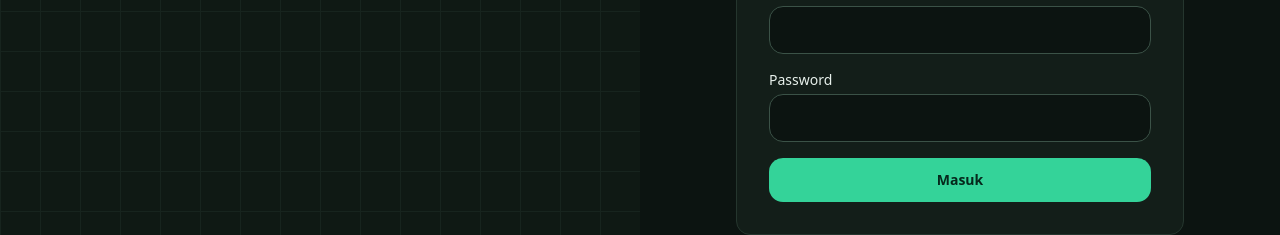
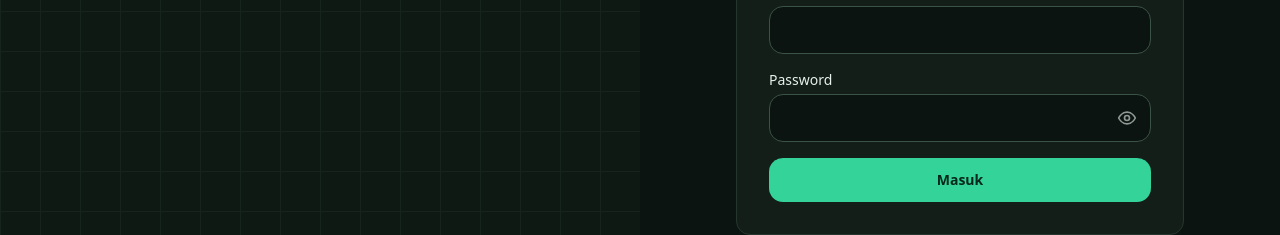
Before and after one commit to imamfailaka/RAKIT-RAK-dan-KIT-, a Next.js app in the folder fe/fe-inventori/: page /auth/login in a window 1280 px wide. Shown: the part 349-584 px from the top of the page. Built offline with nearby package versions, Linux system fonts and the light colour scheme.

Commit message:
feat(fe): tambah ikon mata untuk tampilkan/sembunyikan password
Komponen Input kini menampilkan tombol ikon mata pada input type="password"
(halaman login & form admin users). Disertai test password-toggle.

```diff
--- a/fe/fe-inventori/components/Input.tsx
+++ b/fe/fe-inventori/components/Input.tsx
@@ -1,23 +1,79 @@
-import type { InputHTMLAttributes } from "react";
+"use client";
+
+import { useState, type InputHTMLAttributes } from "react";
 
 type Props = InputHTMLAttributes<HTMLInputElement> & { label: string; error?: string };
 
-export default function Input({ label, error, id, className = "", ...rest }: Props) {
+function EyeIcon({ open }: { open: boolean }) {
+  return (
+    <svg
+      aria-hidden="true"
+      width="20"
+      height="20"
+      viewBox="0 0 24 24"
+      fill="none"
+      stroke="currentColor"
+      strokeWidth="2"
+      strokeLinecap="round"
+      strokeLinejoin="round"
+    >
+      {open ? (
+        <>
+          <path d="M2 12s3.5-7 10-7 10 7 10 7-3.5 7-10 7S2 12 2 12Z" />
+          <circle cx="12" cy="12" r="3" />
+        </>
+      ) : (
+        <>
+          <path d="M9.9 4.2A10.4 10.4 0 0 1 12 4c6.5 0 10 8 10 8a17.6 17.6 0 0 1-3.2 4.2" />
+          <path d="M6.6 6.6C3.8 8.4 2 12 2 12s3.5 8 10 8a9.9 9.9 0 0 0 5.4-1.6" />
+          <path d="M9.9 9.9a3 3 0 0 0 4.2 4.2" />
+          <path d="m2 2 20 20" />
+        </>
+      )}
+    </svg>
+  );
+}
+
+export default function Input({ label, error, id, className = "", type, ...rest }: Props) {
   const inputId = id ?? rest.name ?? label;
+  const isPassword = type === "password";
+  const [visible, setVisible] = useState(false);
+
+  const input = (
+    <input
+      id={inputId}
+      type={isPassword && visible ? "text" : type}
+      aria-invalid={error ? true : undefined}
+      aria-describedby={error ? `${inputId}-error` : undefined}
+      className={`h-12 w-full rounded-[14px] border bg-canvas px-3.5 text-[15px] outline-none focus:ring-2 focus:ring-accent ${
+        isPassword ? "pr-12" : ""
+      } ${error ? "border-danger-ink" : "border-line-strong"} ${className}`}
+      {...rest}
+    />
+  );
+
   return (
     <div className="flex flex-col gap-1">
       <label htmlFor={inputId} className="text-sm font-medium text-ink">
         {label}
       </label>
-      <input
-        id={inputId}
-        aria-invalid={error ? true : undefined}
-        aria-describedby={error ? `${inputId}-error` : undefined}
-        className={`h-12 rounded-[14px] border bg-canvas px-3.5 text-[15px] outline-none focus:ring-2 focus:ring-accent ${
-          error ? "border-danger-ink" : "border-line-strong"
-        } ${className}`}
-        {...rest}
-      />
+      {isPassword ? (
+        <div className="relative">
+          {input}
+          <button
+            type="button"
+            onClick={() => setVisible((v) => !v)}
+            aria-label={visible ? "Sembunyikan password" : "Tampilkan password"}
+            aria-pressed={visible}
+            aria-controls={inputId}
+            className="absolute inset-y-0 right-0 flex w-12 items-center justify-center rounded-r-[14px] text-ink/60 hover:text-ink focus-visible:outline-none focus-visible:ring-2 focus-visible:ring-accent"
+          >
+            <EyeIcon open={!visible} />
+          </button>
+        </div>
+      ) : (
+        input
+      )}
       {error && (
         <p id={`${inputId}-error`} className="text-xs text-danger-ink">
           {error}
```
Also changed, not shown: 1 other file (tests, documents, lock files or other folders).
